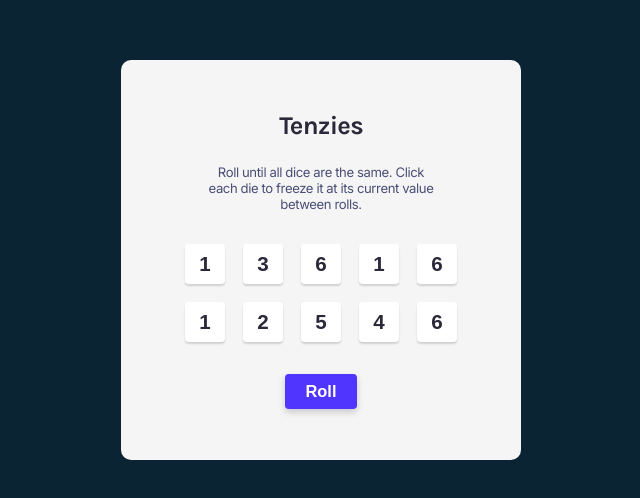
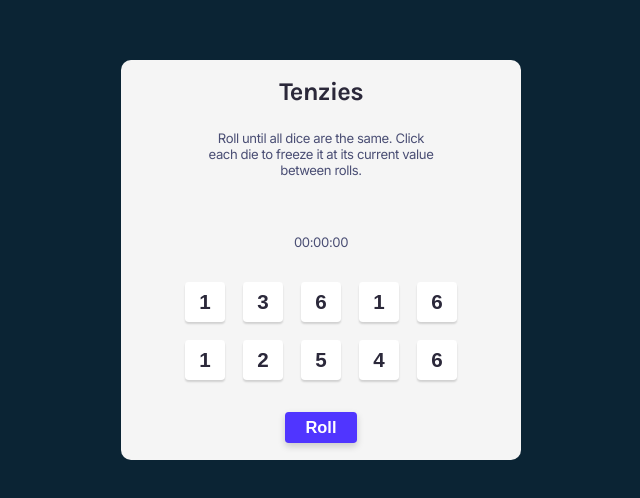
Before and after one commit to anneln/tenzies, a React (Vite) app: page / in a window 1280 px wide. Shown: the part 140-638 px from the top of the page, without its empty margins (319-959 px from the left). Built offline with nearby package versions, Linux system fonts and the light colour scheme.

Commit message:
Update App.jsx
add timer

```diff
--- a/src/App.jsx
+++ b/src/App.jsx
@@ -7,9 +7,23 @@ import "./index.css";
 
 export default function App() {
   const [dice, setDice] = useState(generateAllNewDice());
+  const [time, setTime] = useState(0);
+  const [isRunning, setIsRunning] = useState(false);
+
   const gameWon =
     dice.every((die) => die.isHeld) &&
     dice.every((die) => die.value === dice[0].value);
+
+  const timer = (s) => {
+    const h = Math.floor(s / 3600);
+    const m = Math.floor((s - h * 3600) / 60);
+    const sec = s - h * 3600 - m * 60;
+    const hh = String(h).padStart(2, "0");
+    const mm = String(m).padStart(2, "0");
+    const ss = String(sec).padStart(2, "0");
+
+    return `${hh}:${mm}:${ss}`;
+  };
 
   const btnFocus = useRef(null);
   useEffect(() => {
@@ -17,6 +31,12 @@ export default function App() {
       btnFocus.current.focus();
     }
   }, [gameWon]);
+
+  useEffect(() => {
+    if (!isRunning || gameWon) return;
+    const interval = setInterval(() => setTime((t) => t + 1), 1000);
+    return () => clearInterval(interval);
+  }, [isRunning, gameWon, setTime]);
 
   function generateAllNewDice() {
     return new Array(10).fill(0).map(() => ({
@@ -28,6 +48,8 @@ export default function App() {
 
   function startNewGame() {
     setDice(generateAllNewDice());
+    setTime(0);
+    setIsRunning(true);
   }
 
   function rollDice() {
@@ -39,6 +61,7 @@ export default function App() {
   }
 
   function hold(id) {
+    if (!isRunning) setIsRunning(true);
     setDice((oldDice) =>
       oldDice.map((die) =>
         die.id === id ? { ...die, isHeld: !die.isHeld } : die,
@@ -68,6 +91,7 @@ export default function App() {
         Roll until all dice are the same. Click each die to freeze it at its
         current value between rolls.
       </p>
+      <p>{timer(time)}</p>
       <div className="dice-container">{diceElements}</div>
       <button
         className="roll-dice"
```
